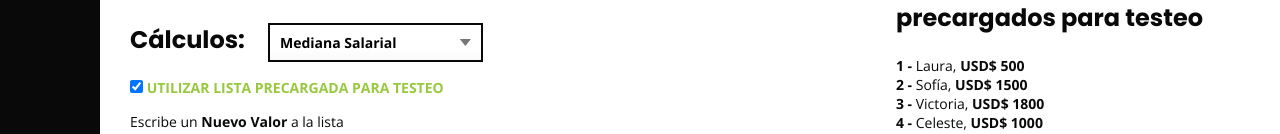
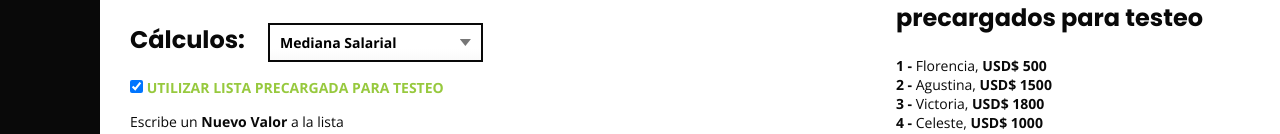
Before and after one commit to MartinCba/curso-practico-javascript, a plain HTML site: page taller-4.html in a window 1280 px wide. Shown: the part 269-403 px from the top of the page. Drawn offline with nearby package versions, Linux system fonts and the light colour scheme.

Commit message:
fin del proyecto, subi repo a git pages

```diff
--- a/assets/js/salario.js
+++ b/assets/js/salario.js
@@ -1,10 +1,10 @@
 const colombia = [];
 colombia.push({
-  name: "Laura",
+  name: "Florencia",
   salary: 500,
 });
 colombia.push({
-  name: "Sofía",
+  name: "Agustina",
   salary: 1500,
 });
 colombia.push({
```
Also changed, not shown: index.html (+1 -2 lines), taller-1.html (+1 -2 lines), taller-2.html (+1 -2 lines), taller-3.html (+1 -2 lines), taller-4.html (+1 -2 lines), assets/js/taller-1.js (line endings or trailing spaces), assets/js/taller-2.js (line endings or trailing spaces), assets/js/taller-3.js (line endings or trailing spaces), assets/js/taller-4.js (line endings or trailing spaces), 1 other file.
